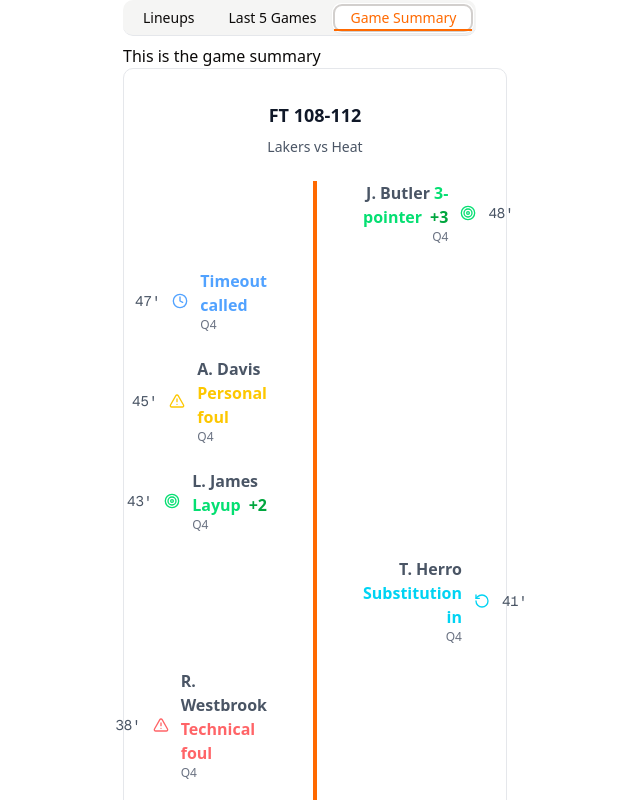
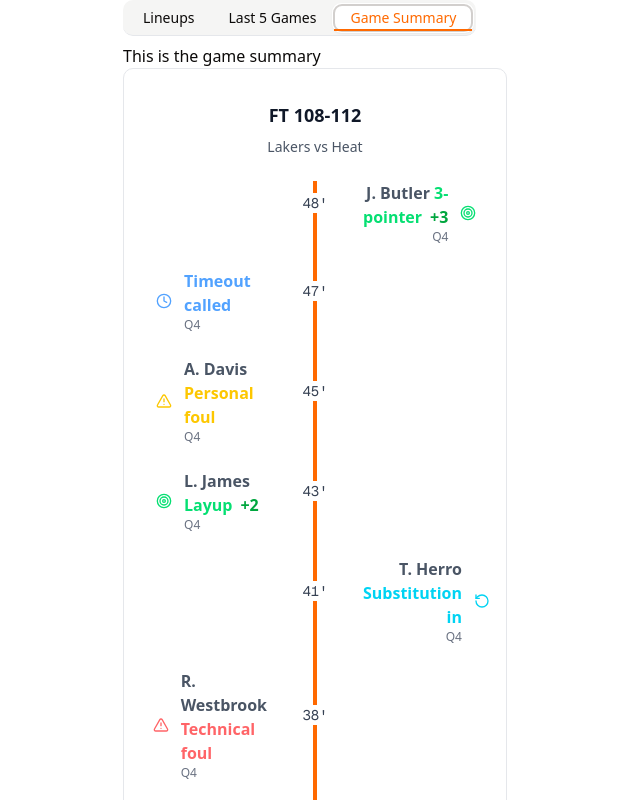
Before and after one commit to lesedilengosane/sport-stat-tracker, a Next.js app: page /analyst in a window 1280 px wide. Both pictures are taken after a click on the tab "Game Summary". Shown: the top 800 px of the page, without its empty margins (325-965 px from the left). Built offline with nearby package versions, Linux system fonts and the light colour scheme.

Commit message:
added  match timeline

```diff
--- a/src/components/basketball-timeline.tsx
+++ b/src/components/basketball-timeline.tsx
@@ -123,12 +123,16 @@
 
         <div className="space-y-6">
   {sortedEvents.map((event) => (
-            <div key={event.id} className="grid grid-cols-2 gap-8 relative">
+    <div key={event.id} className="grid grid-cols-2 gap-8 relative items-center">
+      {/* Center time label */}
+      <div className="absolute left-1/2 transform -translate-x-1/2 -translate-y-1/2 bg-white px-2 rounded text-gray-700 text-sm font-mono">
+        {event.minute}'
+      </div>
+
       {/* Home side (left) */}
       <div className="flex justify-end pr-8">
         {event.team === "home" && (
           <div className="flex items-center space-x-3 text-left max-w-[250px]">
-                    <span className="text-gray-600 text-sm font-mono">{event.minute}'</span>
             <div className={`${getEventColor(event.type)} flex-shrink-0`}>
               {getEventIcon(event.type)}
             </div>
@@ -159,13 +163,13 @@
             <div className={`${getEventColor(event.type)} flex-shrink-0`}>
               {getEventIcon(event.type)}
             </div>
-                    <span className="text-gray-600 text-sm font-mono">{event.minute}'</span>
           </div>
         )}
       </div>
     </div>
   ))}
 </div>
+
       </div>
 
       {/* Final Score */}
```
Lines whose indentation alone changed are shown as unchanged.
